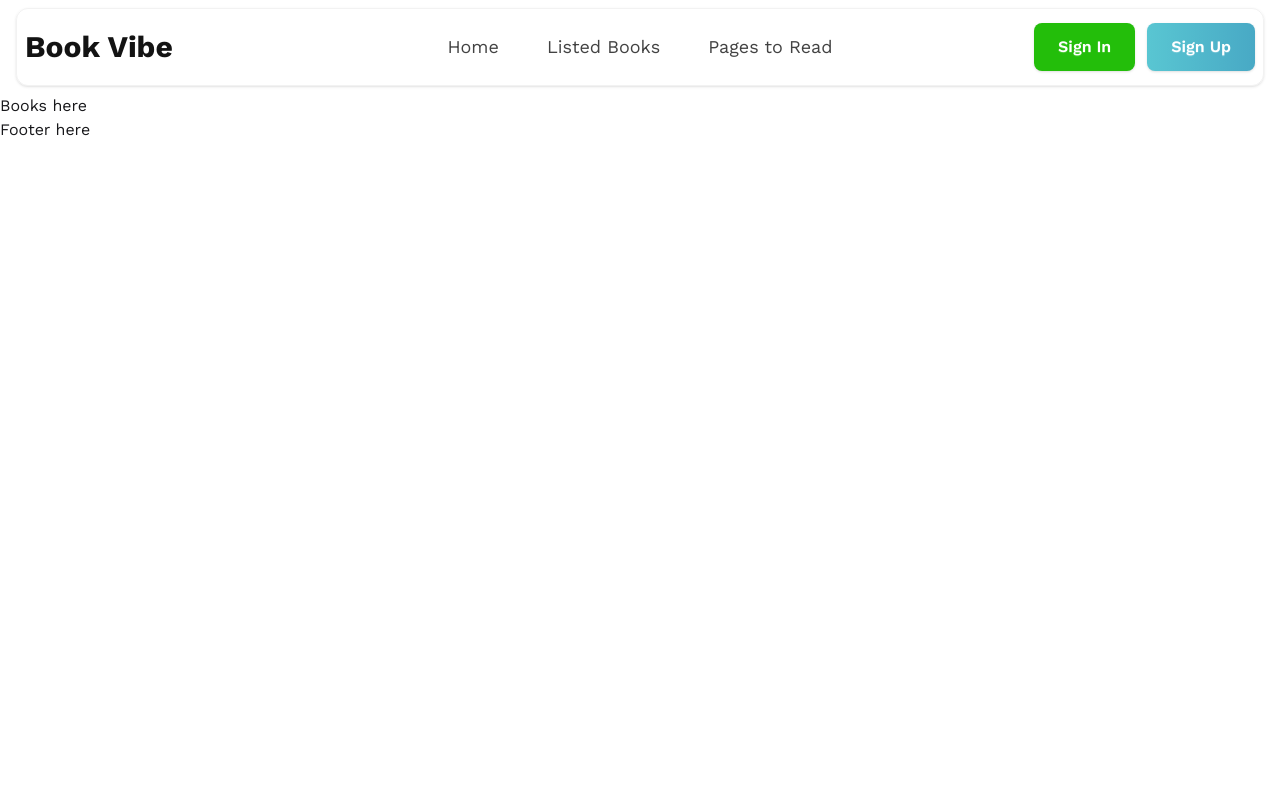
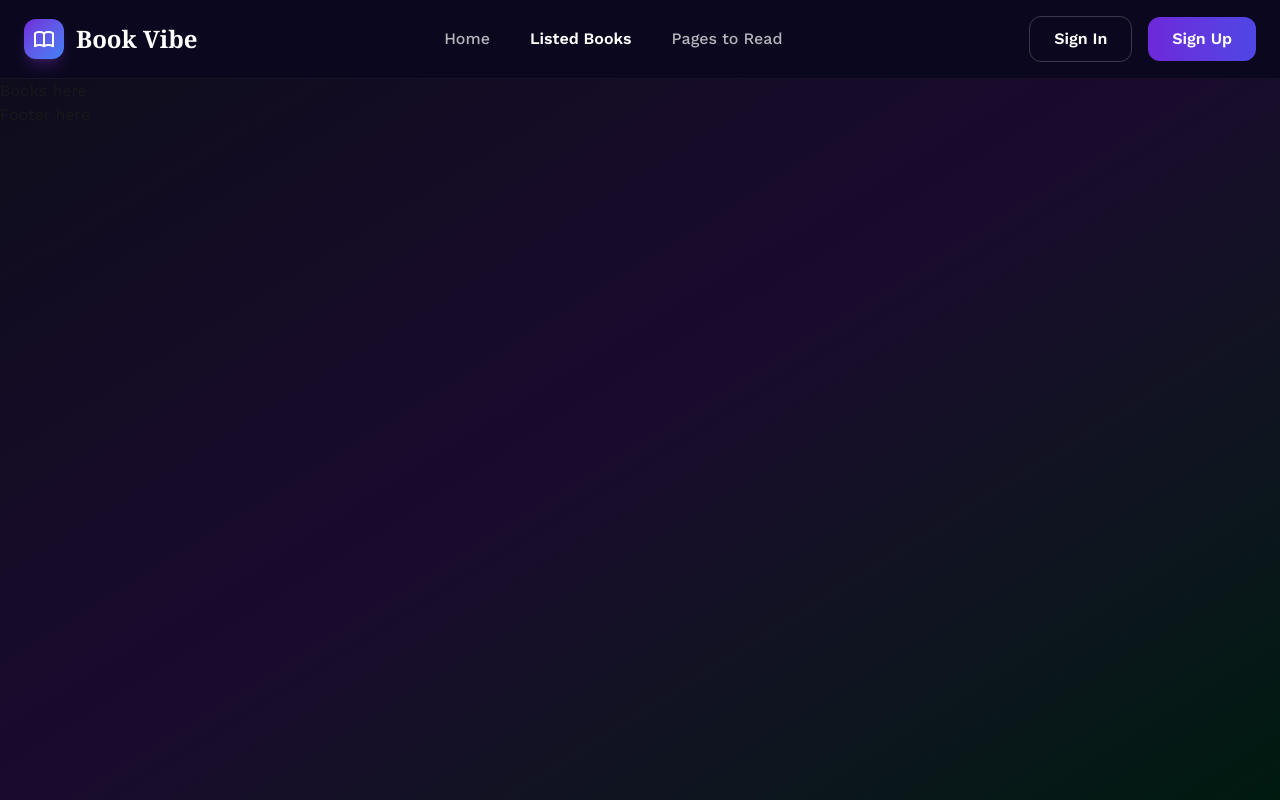
Before and after one commit to rahinhaque/Book-vibe.com, a React (Vite) app: page /books in a window 1280 px wide. Built offline with nearby package versions, Linux system fonts and the light colour scheme.

Commit message:
Banner section and full navbar and banner ui background color design

```diff
--- /dev/null
+++ b/src/components/homepage/Banner.jsx
@@ -0,0 +1,118 @@
+import React from "react";
+import { Link } from "react-router";
+
+const Banner = () => {
+  return (
+    <div className="w-full bg-[#0A071E] overflow-hidden">
+      <div className="container mx-auto px-6 py-12 lg:py-24">
+        <div className="relative flex flex-col lg:flex-row items-center justify-between gap-16">
+          {/* Background Glows */}
+          <div className="absolute top-1/2 left-1/2 -translate-x-1/2 -translate-y-1/2 w-full h-full -z-10">
+            <div className="absolute top-[-10%] left-[-10%] w-[50%] h-[50%] bg-purple-600/10 blur-[120px] rounded-full" />
+            <div className="absolute bottom-[-10%] right-[-10%] w-[50%] h-[50%] bg-blue-600/10 blur-[120px] rounded-full" />
+          </div>
+
+          {/* Left Content */}
+          <div className="flex-1 text-center lg:text-left z-10">
+            <div className="inline-flex items-center gap-2 bg-white/5 border border-white/10 px-4 py-2 rounded-full mb-8 backdrop-blur-sm">
+              <span className="w-2 h-2 rounded-full bg-[#6D28D9] animate-pulse" />
+              <p className="text-white/80 uppercase tracking-widest font-bold text-xs">
+                New Arrivals Weekly
+              </p>
+            </div>
+
+            <h1 className="text-5xl lg:text-8xl font-bold text-white mb-8 leading-[1.1] font-serif">
+              Stories that <br />
+              <span className="italic font-light text-transparent bg-clip-text bg-gradient-to-r from-purple-400 to-blue-400">
+                move
+              </span>{" "}
+              the soul
+            </h1>
+
+            <p className="text-white/60 text-lg lg:text-xl max-w-xl mb-12 leading-relaxed">
+              Discover curated books across every genre. From timeless classics
+              to today's bestsellers — your next obsession is waiting.
+            </p>
+
+            <div className="flex flex-col sm:flex-row items-center justify-center lg:justify-start gap-5">
+              <Link
+                to="/books"
+                className="w-full sm:w-auto px-10 py-4 rounded-xl bg-white text-[#0A071E] font-bold text-lg hover:bg-white/90 transition-all hover:scale-105 active:scale-95 shadow-xl shadow-white/5"
+              >
+                Browse Collection
+              </Link>
+              <button className="w-full sm:w-auto px-10 py-4 rounded-xl bg-white/5 border border-white/10 text-white font-bold text-lg hover:bg-white/10 backdrop-blur-sm transition-all hover:scale-105 active:scale-95">
+                View Reading List
+              </button>
+            </div>
+
+            {/* Stats */}
+            <div className="mt-16 pt-12 border-t border-white/5 flex flex-wrap justify-center lg:justify-start gap-12 lg:gap-20">
+              <div>
+                <p className="text-3xl font-bold text-white mb-1">12k+</p>
+                <p className="text-white/40 text-sm uppercase tracking-wider">
+                  Books listed
+                </p>
+              </div>
+              <div className="h-12 w-px bg-white/10 hidden sm:block" />
+              <div>
+                <p className="text-3xl font-bold text-white mb-1 flex items-center gap-1">
+                  4.9<span className="text-yellow-500 text-2xl">★</span>
+                </p>
+                <p className="text-white/40 text-sm uppercase tracking-wider">
+                  Avg rating
+                </p>
+              </div>
+              <div className="h-12 w-px bg-white/10 hidden sm:block" />
+              <div>
+                <p className="text-3xl font-bold text-white mb-1">80k</p>
+                <p className="text-white/40 text-sm uppercase tracking-wider">
+                  Readers
+                </p>
+              </div>
+            </div>
+          </div>
+
+          {/* Right Content - Image */}
+          <div className="flex-1 relative z-10 w-full max-w-md lg:max-w-lg">
+            <div className="relative animate-float">
+              {/* Image Glow */}
+              <div className="absolute inset-0 bg-gradient-to-tr from-purple-500/20 to-blue-500/20 blur-3xl rounded-full -z-10" />
+
+              <img
+                src="https://images.unsplash.com/photo-1532012197267-da84d127e765?q=80&w=687&auto=format&fit=crop&ixlib=rb-4.1.0&ixid=M3wxMjA3fDB8MHxwaG90by1wYWdlfHx8fGVufDB8fHx8fA%3D%3D"
+                alt="Featured Book"
+                className="w-full h-auto object-contain drop-shadow-[0_35px_60px_rgba(0,0,0,0.6)] rounded-2xl border border-white/5"
+                onError={(e) => {
+                  e.target.src =
+                    "https://images.unsplash.com/photo-1535905557558-afc4877a26fc?q=80&w=687&auto=format&fit=crop&ixlib=rb-4.1.0&ixid=M3wxMjA3fDB8MHxwaG90by1wYWdlfHx8fGVufDB8fHx8fA%3D%3D";
+                }}
+              />
+
+              {/* Decorative Elements */}
+              <div className="absolute -top-6 -right-6 w-24 h-24 bg-gradient-to-br from-purple-500 to-blue-500 rounded-full blur-2xl opacity-20 animate-pulse" />
+              <div className="absolute -bottom-10 -left-10 w-32 h-32 bg-blue-500/10 rounded-full blur-3xl" />
+            </div>
+          </div>
+        </div>
+      </div>
+
+      <style>{`
+        @keyframes float {
+          0%,
+          100% {
+            transform: translateY(0) rotate(0);
+          }
+          50% {
+            transform: translateY(-20px) rotate(2deg);
+          }
+        }
+        .animate-float {
+          animation: float 6s ease-in-out infinite;
+        }
+      `}</style>
+    </div>
+  );
+};
+
+export default Banner;
--- a/src/components/shared/Footer/Footer.jsx
+++ b/src/components/shared/Footer/Footer.jsx
@@ -4,6 +4,7 @@ const Footer = () => {
  return (
   <div>
    Footer here
+
   </div>
  );
 };
--- a/src/components/shared/Navbar/Navbar.jsx
+++ b/src/components/shared/Navbar/Navbar.jsx
@@ -1,42 +1,28 @@
-import React from "react";
+import React, { useState } from "react";
 import { NavLink, Link } from "react-router";
 
 const Navbar = () => {
+  const [menuOpen, setMenuOpen] = useState(false);
+
+  const linkClass = ({ isActive }) =>
+    isActive
+      ? "text-white font-semibold text-base transition-colors duration-200"
+      : "text-white/70 text-base font-medium hover:text-white transition-colors duration-200";
+
   const links = (
     <>
       <li>
-        <NavLink
-          to="/"
-          className={({ isActive }) =>
-            isActive
-              ? "border border-[#23BE0A] text-[#23BE0A] bg-white font-semibold text-lg px-5 py-2 rounded-lg"
-              : "text-[#131313CC] text-lg hover:text-[#23BE0A] hover:bg-[#23BE0A]/10 rounded-lg transition-colors duration-200 px-5 py-2"
-          }
-        >
+        <NavLink to="/" className={linkClass}>
           Home
         </NavLink>
       </li>
       <li>
-        <NavLink
-          to="/listed-books"
-          className={({ isActive }) =>
-            isActive
-              ? "border border-[#23BE0A] text-[#23BE0A] bg-white font-semibold text-lg px-5 py-2 rounded-lg"
-              : "text-[#131313CC] text-lg hover:text-[#23BE0A] hover:bg-[#23BE0A]/10 rounded-lg transition-colors duration-200 px-5 py-2"
-          }
-        >
+        <NavLink to="/books" className={linkClass}>
           Listed Books
         </NavLink>
       </li>
       <li>
-        <NavLink
-          to="/pages-to-read"
-          className={({ isActive }) =>
-            isActive
-              ? "border border-[#23BE0A] text-[#23BE0A] bg-white font-semibold text-lg px-5 py-2 rounded-lg"
-              : "text-[#131313CC] text-lg hover:text-[#23BE0A] hover:bg-[#23BE0A]/10 rounded-lg transition-colors duration-200 px-5 py-2"
-          }
-        >
+        <NavLink to="/pages-to-read" className={linkClass}>
           Pages to Read
         </NavLink>
       </li>
@@ -44,19 +30,43 @@ const Navbar = () => {
   );
 
   return (
-    <div className="sticky top-0 z-50 bg-white/70 backdrop-blur supports-[backdrop-filter]:bg-white/60">
-      <div className="max-w-7xl mx-auto px-4">
-        <div className="navbar my-2 rounded-xl border border-black/5 shadow-sm">
-          <div className="navbar-start">
-            <div className="dropdown">
-              <div
-                tabIndex={0}
-                role="button"
-                className="btn btn-ghost lg:hidden"
+    <nav className="sticky top-0 z-50 bg-[#0A071E] border-b border-white/5 py-4">
+      <div className="container mx-auto px-6 flex items-center justify-between gap-6">
+        {/* Logo */}
+        <Link
+          to="/"
+          className="flex items-center gap-3 font-serif text-2xl font-bold text-white hover:opacity-90 transition-opacity"
+        >
+          <div className="w-10 h-10 bg-gradient-to-br from-[#6D28D9] to-[#3B82F6] rounded-xl flex items-center justify-center shadow-lg shadow-purple-500/20">
+            <svg xmlns="http://www.w3.org/2000/svg" className="h-6 w-6 text-white" fill="none" viewBox="0 0 24 24" stroke="currentColor">
+              <path strokeLinecap="round" strokeLinejoin="round" strokeWidth={2} d="M12 6.253v13m0-13C10.832 5.477 9.246 5 7.5 5S4.168 5.477 3 6.253v13C4.168 18.477 5.754 18 7.5 18s3.332.477 4.5 1.253m0-13C13.168 5.477 14.754 5 16.5 5c1.747 0 3.332.477 4.5 1.253v13C19.832 18.477 18.247 18 16.5 18c-1.746 0-3.332.477-4.5 1.253" />
+            </svg>
+          </div>
+          Book Vibe
+        </Link>
+
+        {/* Desktop links */}
+        <ul className="hidden lg:flex items-center gap-10 list-none">
+          {links}
+        </ul>
+
+        {/* Desktop actions */}
+        <div className="hidden lg:flex items-center gap-4">
+          <button className="text-white font-semibold px-6 py-2.5 rounded-xl border border-white/20 hover:bg-white/5 transition-all duration-300">
+            Sign In
+          </button>
+          <button className="text-white font-semibold px-6 py-2.5 rounded-xl bg-gradient-to-r from-[#6D28D9] to-[#4F46E5] hover:shadow-lg hover:shadow-purple-500/30 transition-all duration-300">
+            Sign Up
+          </button>
+        </div>
+
+        {/* Mobile hamburger */}
+        <button
+          className="lg:hidden p-2 text-white hover:bg-white/10 rounded-lg transition-colors"
+          onClick={() => setMenuOpen((o) => !o)}
         >
           <svg
-                  xmlns="http://www.w3.org/2000/svg"
-                  className="h-5 w-5"
+            className="w-6 h-6"
             fill="none"
             viewBox="0 0 24 24"
             stroke="currentColor"
@@ -64,57 +74,30 @@ const Navbar = () => {
             <path
               strokeLinecap="round"
               strokeLinejoin="round"
-                    strokeWidth="2"
-                    d="M4 6h16M4 12h8m-8 6h16"
+              strokeWidth={2}
+              d={menuOpen ? "M6 18L18 6M6 6l12 12" : "M4 6h16M4 12h16m-7 6h7"}
             />
           </svg>
+        </button>
       </div>
-              <ul
-                tabIndex={0}
-                className="menu menu-sm dropdown-content mt-3 z-[1] p-3 shadow bg-base-100 rounded-xl w-60 gap-2"
-              >
+
+      {/* Mobile menu */}
+      {menuOpen && (
+        <div className="lg:hidden absolute top-full left-0 w-full bg-[#0A071E] border-t border-white/5 px-6 py-8 flex flex-col gap-6 animate-in fade-in slide-in-from-top-4 duration-300">
+          <ul className="list-none flex flex-col gap-6">
             {links}
-                <li className="mt-1">
-                  <div className="flex gap-2 pt-2 border-t">
-                    <button className="btn btn-sm flex-1 bg-[#23BE0A] hover:bg-[#23BE0A]/90 text-white border-none">
+          </ul>
+          <div className="flex flex-col gap-4 pt-6 border-t border-white/5">
+            <button className="w-full text-white font-semibold py-3 rounded-xl border border-white/20 hover:bg-white/5">
               Sign In
             </button>
-                    <button className="btn btn-sm flex-1 bg-gradient-to-r from-[#59C6D2] to-[#48A9C5] hover:from-[#59C6D2]/90 hover:to-[#48A9C5]/90 text-white border-none">
-                      Sign Up
-                    </button>
-                  </div>
-                </li>
-              </ul>
-            </div>
-            <Link
-              to="/"
-              className="text-2xl lg:text-3xl font-bold text-[#131313] hover:opacity-80 transition-opacity"
-            >
-              Book Vibe
-            </Link>
-          </div>
-          <div className="navbar-center hidden lg:flex">
-            <ul className="menu menu-horizontal px-1 gap-2">{links}</ul>
-          </div>
-          <div className="navbar-end gap-3 hidden lg:flex">
-            <button className="btn bg-[#23BE0A] hover:bg-[#23BE0A]/90 text-white text-base font-semibold border-none px-6 h-auto py-3 min-h-0 rounded-lg shadow-sm">
-              Sign In
-            </button>
-            <button className="btn bg-gradient-to-r from-[#59C6D2] to-[#48A9C5] hover:from-[#59C6D2]/90 hover:to-[#48A9C5]/90 text-white text-base font-semibold border-none px-6 h-auto py-3 min-h-0 rounded-lg shadow-sm">
-              Sign Up
-            </button>
-          </div>
-          <div className="navbar-end gap-2 lg:hidden">
-            <button className="btn btn-sm bg-[#23BE0A] hover:bg-[#23BE0A]/90 text-white border-none px-4">
-              Sign In
-            </button>
-            <button className="btn btn-sm bg-gradient-to-r from-[#59C6D2] to-[#48A9C5] hover:from-[#59C6D2]/90 hover:to-[#48A9C5]/90 text-white border-none px-4">
+            <button className="w-full text-white font-semibold py-3 rounded-xl bg-gradient-to-r from-[#6D28D9] to-[#4F46E5]">
               Sign Up
             </button>
           </div>
         </div>
-      </div>
-    </div>
+      )}
+    </nav>
   );
 };
 
--- a/src/layouts/Mainlayouts/Mainlayouts.jsx
+++ b/src/layouts/Mainlayouts/Mainlayouts.jsx
@@ -5,7 +5,7 @@ import { Outlet } from "react-router";
 
 const Mainlayouts = () => {
   return (
-    <div>
+    <div className="bg-linear-to-br from-[#0d0d1a] via-[#1a0a2e] via-[#0f1f3d] to-[#001a10] min-h-screen relative overflow-hidden">
       <Navbar />
       <Outlet />
       <Footer />
--- a/src/pages/Homepage/Homepage.jsx
+++ b/src/pages/Homepage/Homepage.jsx
@@ -1,9 +1,10 @@
 import React from 'react';
+import Banner from '../../components/homepage/Banner';
 
 const Homepage = () => {
  return (
   <div>
-   Homepage
+   <Banner />
   </div>
  );
 };
```
Lines whose indentation alone changed are shown as unchanged.
